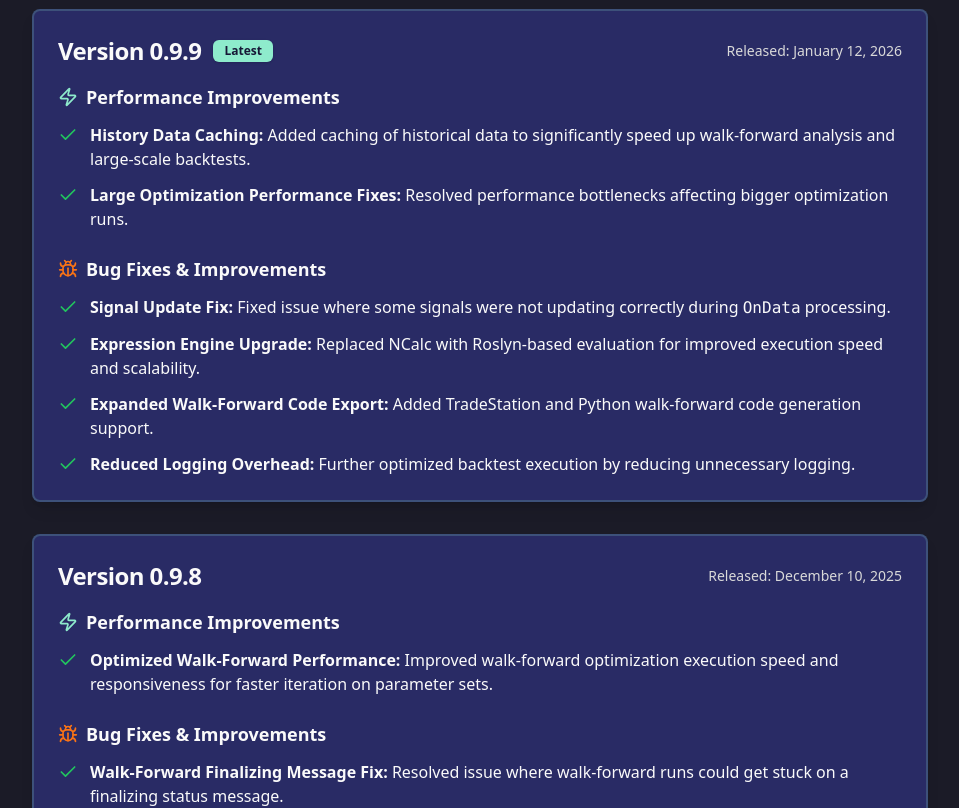
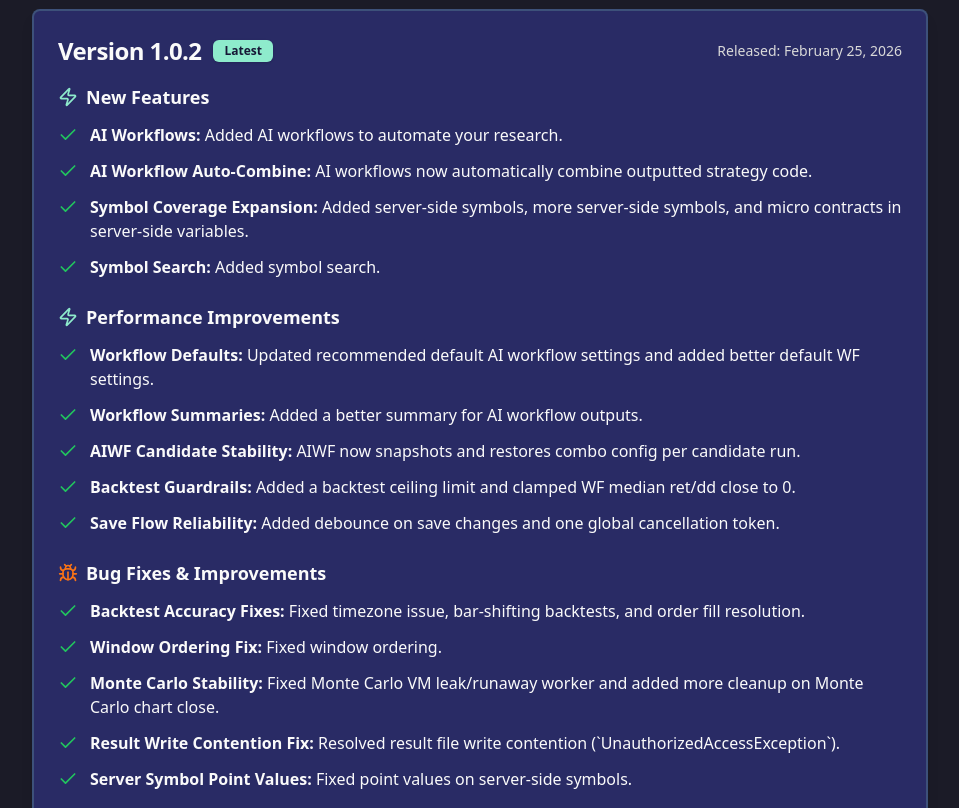
Before and after one commit to JacobAmaral/stratgen, a Next.js app: page /changelog in a window 1280 px wide. Shown: the part 440-1248 px from the top of the page, without its empty margins (160-1119 px from the left). Built offline with nearby package versions, Linux system fonts and the light colour scheme.

Commit message:
Replaced yearly plan UI text with lifetime in pricing card:

```diff
--- a/src/pages/api/paypal-ipn.ts
+++ b/src/pages/api/paypal-ipn.ts
@@ -194,8 +194,8 @@ function getPlanType(data: PayPalIPNData): string {
   const itemName = data.item_name || '';
   const amount = parseFloat(data.mc_gross || '0');
 
-  if (itemName.toLowerCase().includes('yearly') || amount >= 1000) {
-    return 'Yearly Plan';
+  if (itemName.toLowerCase().includes('lifetime') || itemName.toLowerCase().includes('yearly') || amount >= 1000) {
+    return 'Lifetime Plan';
   } else if (itemName.toLowerCase().includes('monthly') || amount >= 99) {
     return 'Monthly Plan';
   }
--- a/src/pages/changelog.tsx
+++ b/src/pages/changelog.tsx
@@ -86,6 +86,133 @@ export default function Changelog() {
                     <div className="max-w-4xl mx-auto space-y-8">
 
 
+                        {/* Version 1.0.2 */}
+                        <Card className="border-2 border-primary/20 shadow-lg">
+                            <CardHeader className="pb-4">
+                                <div className="flex items-center justify-between">
+                                    <div className="flex items-center gap-3">
+                                        <CardTitle className="text-2xl">Version 1.0.2</CardTitle>
+                                        <Badge className="bg-primary text-primary-foreground">Latest</Badge>
+                                    </div>
+                                    <div className="text-sm text-muted-foreground">
+                                        Released: February 25, 2026
+                                    </div>
+                                </div>
+                            </CardHeader>
+
+                            <CardContent className="space-y-6">
+                                <div>
+                                    <h3 className="text-lg font-semibold mb-3 flex items-center gap-2">
+                                        <ZapIcon className="h-5 w-5 text-primary" />
+                                        New Features
+                                    </h3>
+                                    <ul className="space-y-3">
+                                        <li className="flex items-start gap-3">
+                                            <CheckIcon className="h-5 w-5 text-green-500 flex-shrink-0 mt-0.5" />
+                                            <div>
+                                                <strong>AI Workflows:</strong> Added AI workflows to automate your research.
+                                            </div>
+                                        </li>
+                                        <li className="flex items-start gap-3">
+                                            <CheckIcon className="h-5 w-5 text-green-500 flex-shrink-0 mt-0.5" />
+                                            <div>
+                                                <strong>AI Workflow Auto-Combine:</strong> AI workflows now automatically combine outputted strategy code.
+                                            </div>
+                                        </li>
+                                        <li className="flex items-start gap-3">
+                                            <CheckIcon className="h-5 w-5 text-green-500 flex-shrink-0 mt-0.5" />
+                                            <div>
+                                                <strong>Symbol Coverage Expansion:</strong> Added server-side symbols, more server-side symbols, and micro contracts in server-side variables.
+                                            </div>
+                                        </li>
+                                        <li className="flex items-start gap-3">
+                                            <CheckIcon className="h-5 w-5 text-green-500 flex-shrink-0 mt-0.5" />
+                                            <div>
+                                                <strong>Symbol Search:</strong> Added symbol search.
+                                            </div>
+                                        </li>
+                                    </ul>
+                                </div>
+
+                                <div>
+                                    <h3 className="text-lg font-semibold mb-3 flex items-center gap-2">
+                                        <ZapIcon className="h-5 w-5 text-primary" />
+                                        Performance Improvements
+                                    </h3>
+                                    <ul className="space-y-3">
+                                        <li className="flex items-start gap-3">
+                                            <CheckIcon className="h-5 w-5 text-green-500 flex-shrink-0 mt-0.5" />
+                                            <div>
+                                                <strong>Workflow Defaults:</strong> Updated recommended default AI workflow settings and added better default WF settings.
+                                            </div>
+                                        </li>
+                                        <li className="flex items-start gap-3">
+                                            <CheckIcon className="h-5 w-5 text-green-500 flex-shrink-0 mt-0.5" />
+                                            <div>
+                                                <strong>Workflow Summaries:</strong> Added a better summary for AI workflow outputs.
+                                            </div>
+                                        </li>
+                                        <li className="flex items-start gap-3">
+                                            <CheckIcon className="h-5 w-5 text-green-500 flex-shrink-0 mt-0.5" />
+                                            <div>
+                                                <strong>AIWF Candidate Stability:</strong> AIWF now snapshots and restores combo config per candidate run.
+                                            </div>
+                                        </li>
+                                        <li className="flex items-start gap-3">
+                                            <CheckIcon className="h-5 w-5 text-green-500 flex-shrink-0 mt-0.5" />
+                                            <div>
+                                                <strong>Backtest Guardrails:</strong> Added a backtest ceiling limit and clamped WF median ret/dd close to 0.
+                                            </div>
+                                        </li>
+                                        <li className="flex items-start gap-3">
+                                            <CheckIcon className="h-5 w-5 text-green-500 flex-shrink-0 mt-0.5" />
+                                            <div>
+                                                <strong>Save Flow Reliability:</strong> Added debounce on save changes and one global cancellation token.
+                                            </div>
+                                        </li>
+                                    </ul>
+                                </div>
+
+                                <div>
+                                    <h3 className="text-lg font-semibold mb-3 flex items-center gap-2">
+                                        <BugIcon className="h-5 w-5 text-orange-500" />
+                                        Bug Fixes & Improvements
+                                    </h3>
+                                    <ul className="space-y-3">
+                                        <li className="flex items-start gap-3">
+                                            <CheckIcon className="h-5 w-5 text-green-500 flex-shrink-0 mt-0.5" />
+                                            <div>
+                                                <strong>Backtest Accuracy Fixes:</strong> Fixed timezone issue, bar-shifting backtests, and order fill resolution.
+                                            </div>
+                                        </li>
+                                        <li className="flex items-start gap-3">
+                                            <CheckIcon className="h-5 w-5 text-green-500 flex-shrink-0 mt-0.5" />
+                                            <div>
+                                                <strong>Window Ordering Fix:</strong> Fixed window ordering.
+                                            </div>
+                                        </li>
+                                        <li className="flex items-start gap-3">
+                                            <CheckIcon className="h-5 w-5 text-green-500 flex-shrink-0 mt-0.5" />
+                                            <div>
+                                                <strong>Monte Carlo Stability:</strong> Fixed Monte Carlo VM leak/runaway worker and added more cleanup on Monte Carlo chart close.
+                                            </div>
+                                        </li>
+                                        <li className="flex items-start gap-3">
+                                            <CheckIcon className="h-5 w-5 text-green-500 flex-shrink-0 mt-0.5" />
+                                            <div>
+                                                <strong>Result Write Contention Fix:</strong> Resolved result file write contention (`UnauthorizedAccessException`).
+                                            </div>
+                                        </li>
+                                        <li className="flex items-start gap-3">
+                                            <CheckIcon className="h-5 w-5 text-green-500 flex-shrink-0 mt-0.5" />
+                                            <div>
+                                                <strong>Server Symbol Point Values:</strong> Fixed point values on server-side symbols.
+                                            </div>
+                                        </li>
+                                    </ul>
+                                </div>
+                            </CardContent>
+                        </Card>
 
                         {/* Version 0.9.9 */}
                         <Card className="border-2 border-primary/20 shadow-lg">
@@ -93,7 +220,6 @@ export default function Changelog() {
                                 <div className="flex items-center justify-between">
                                     <div className="flex items-center gap-3">
                                         <CardTitle className="text-2xl">Version 0.9.9</CardTitle>
-                                        <Badge className="bg-primary text-primary-foreground">Latest</Badge>
                                     </div>
                                     <div className="text-sm text-muted-foreground">
                                         Released: January 12, 2026
--- a/src/pages/index.tsx
+++ b/src/pages/index.tsx
@@ -74,7 +74,7 @@ const chartConfig = {
 const pricingTier = {
   name: "StratGen Premium",
   monthlyPrice: "$100",
-  yearlyPrice: "$1000",
+  lifetimePrice: "$1000",
   description: "All-inclusive professional trading platform",
   features: [
     "600+ technical and fundamental signals",
@@ -174,12 +174,11 @@ export default function Home() {
                   },
                   {
                     "@type": "Offer",
-                    "name": "Annual Subscription",
+                    "name": "Lifetime Access",
                     "price": "1000.00",
                     "priceCurrency": "USD",
-                    "billingIncrement": "P1Y",
                     "availability": "https://schema.org/InStock",
-                    "url": "https://www.paypal.com/webapps/billing/plans/subscribe?plan_id=P-9LN24145W5037140NNBFO7DY"
+                    "url": "https://codealgotrading.com/l/pdp/coding-great-trading-bots"
                   }
                 ],
                 "description": "StratGen is a desktop app for designing, backtesting, and exporting algorithmic trading strategies for platforms like NinjaTrader and QuantConnect. Professional trading signal generator and backtesting platform for quantitative traders with automatic code generation.",
@@ -234,7 +233,7 @@ export default function Home() {
                   },
                   {
                     "@type": "Offer",
-                    "name": "Annual Subscription",
+                    "name": "Lifetime Access",
                     "price": "1000.00",
                     "priceCurrency": "USD",
                     "availability": "https://schema.org/InStock"
@@ -325,7 +324,7 @@ export default function Home() {
             <div className="grid grid-cols-1 lg:grid-cols-2 gap-12 items-center">
               <div className="space-y-6">
                 <Badge variant="outline" className="px-3 py-1 text-sm bg-primary/10 border-primary/20 text-primary">
-                  Version 0.9.9 Now Available
+                  Version 1.0.2 Now Available
                 </Badge>
                 <h1 className="text-4xl md:text-5xl lg:text-6xl font-bold tracking-tight">
                   Algorithmic Trading & Backtesting with <span className="text-primary">StratGen</span>
@@ -615,17 +614,17 @@ export default function Home() {
                       </Button>
                     </div>
 
-                    {/* Yearly Plan */}
+                    {/* Lifetime Plan */}
                     <div className="border-2 border-primary rounded-lg p-6 text-center relative">
                       <div className="absolute -top-3 left-1/2 transform -translate-x-1/2">
                         <Badge className="bg-primary text-primary-foreground px-3 py-1">Save $188</Badge>
                       </div>
-                      <h3 className="text-lg font-semibold mb-2">Yearly</h3>
-                      <div className="text-3xl font-bold mb-2">$1000<span className="text-lg font-normal text-muted-foreground">/year</span></div>
-                      <div className="text-sm text-muted-foreground mb-4">$83.33/month when paid annually</div>
+                      <h3 className="text-lg font-semibold mb-2">Lifetime</h3>
+                      <div className="text-3xl font-bold mb-2">$1000<span className="text-lg font-normal text-muted-foreground"> one-time</span></div>
+                      <div className="text-sm text-muted-foreground mb-4">Lifetime access</div>
                       <Button size="lg" className="w-full font-medium" asChild>
-                        <a href="https://www.paypal.com/webapps/billing/plans/subscribe?plan_id=P-9LN24145W5037140NNBFO7DY" target="_blank" rel="noopener noreferrer">
-                          Subscribe Yearly <ArrowRightIcon className="ml-2 h-4 w-4" />
+                        <a href="https://codealgotrading.com/l/pdp/coding-great-trading-bots" target="_blank" rel="noopener noreferrer">
+                          Buy Lifetime <ArrowRightIcon className="ml-2 h-4 w-4" />
                         </a>
                       </Button>
                     </div>
@@ -659,7 +658,7 @@ export default function Home() {
                     <div className="bg-muted/30 rounded-lg p-4">
                       <h5 className="font-semibold mb-2 text-center">Subscription Policy</h5>
                       <p className="text-sm text-muted-foreground text-center">
-                        We do not offer refunds. However, you can cancel your monthly or yearly subscription at any time and will not be billed thereafter.
+                        We do not offer refunds. Monthly subscriptions can be canceled at any time and will not be billed thereafter. Lifetime access is a one-time purchase.
                       </p>
                     </div>
                   </div>
```
